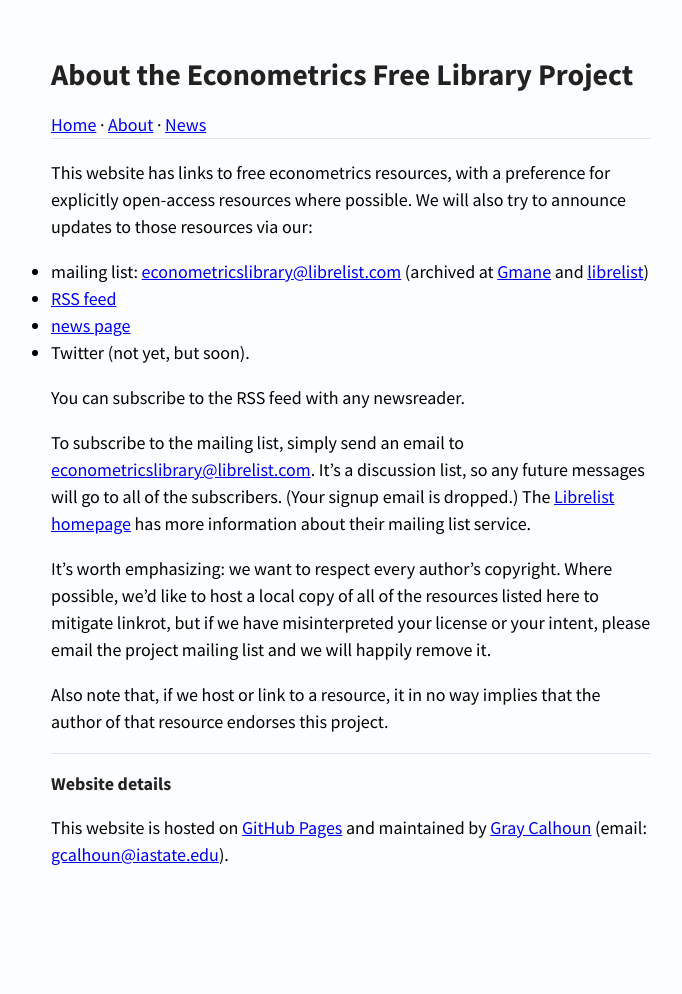
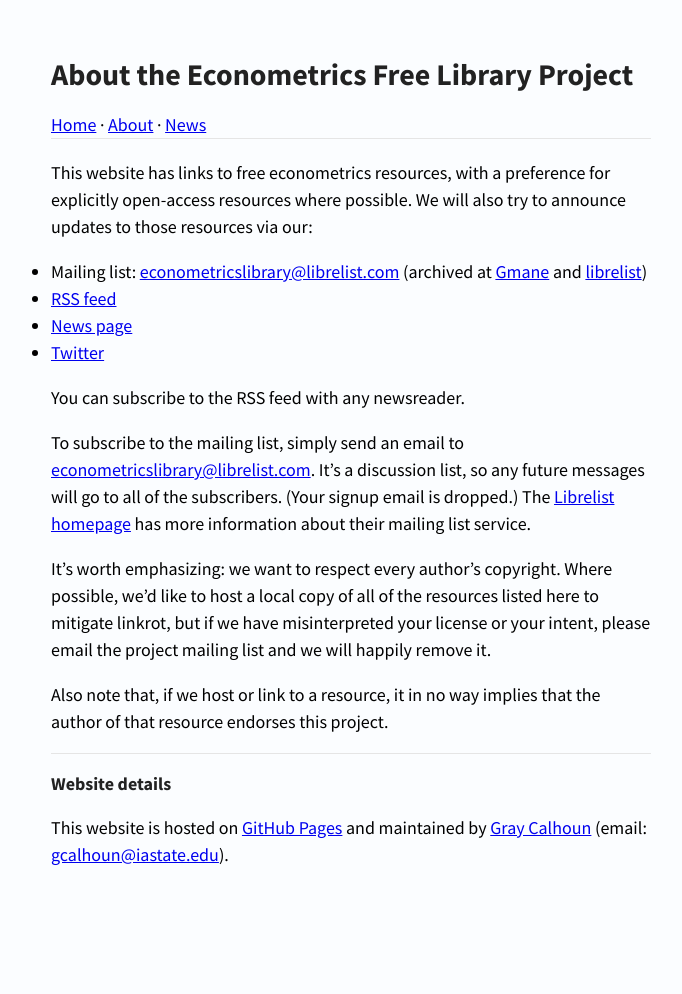
Before and after one commit to EconometricsLibrary/EconometricsLibrary.github.io, a Jekyll site: the page built from about.md, in a window 1280 px wide. Shown: the whole page, without its empty margins (7-689 px from the left). Built offline with Jekyll 4.4.1, drawn with Linux system fonts in a browser that asks for light colours; Markdown is read by kramdown in place of the engine named in the settings.

Commit message:
Add twitter to webpage

```diff
--- a/about.md
+++ b/about.md
@@ -11,11 +11,11 @@ This website has links to free econometrics resources, with a
 preference for explicitly open-access resources where possible. We
 will also try to announce updates to those resources via our:
 
-* mailing list: <econometricslibrary@librelist.com>
+* Mailing list: <econometricslibrary@librelist.com>
   (archived at [Gmane][a4] and [librelist][a2])
 * [RSS feed](/rss.xml)
-* [news page](/news)
-* Twitter (not yet, but soon).
+* [News page](/news)
+* [Twitter](https://twitter.com/EconometricsLib)
 
 You can subscribe to the RSS feed with any newsreader.
 
```
